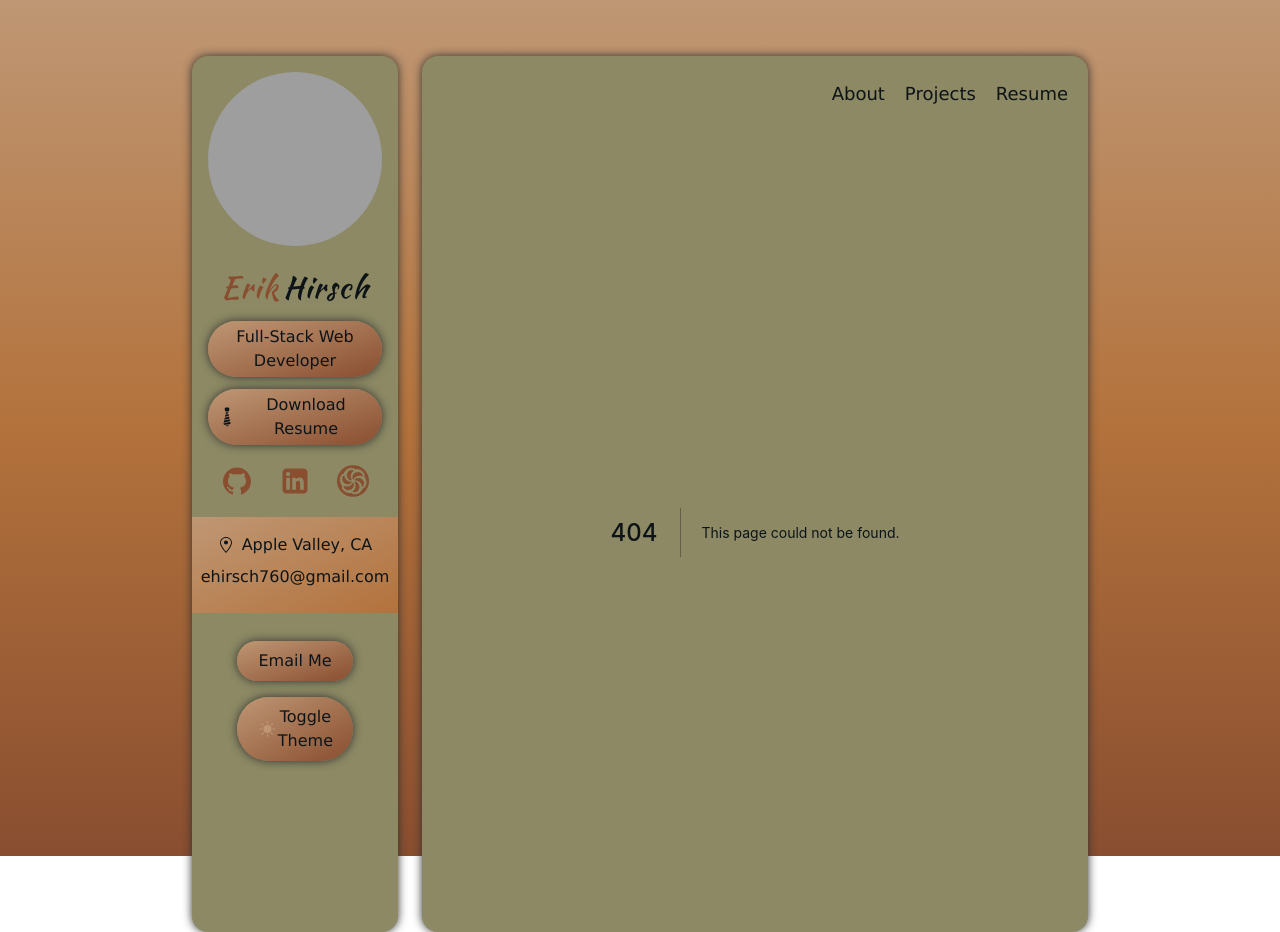
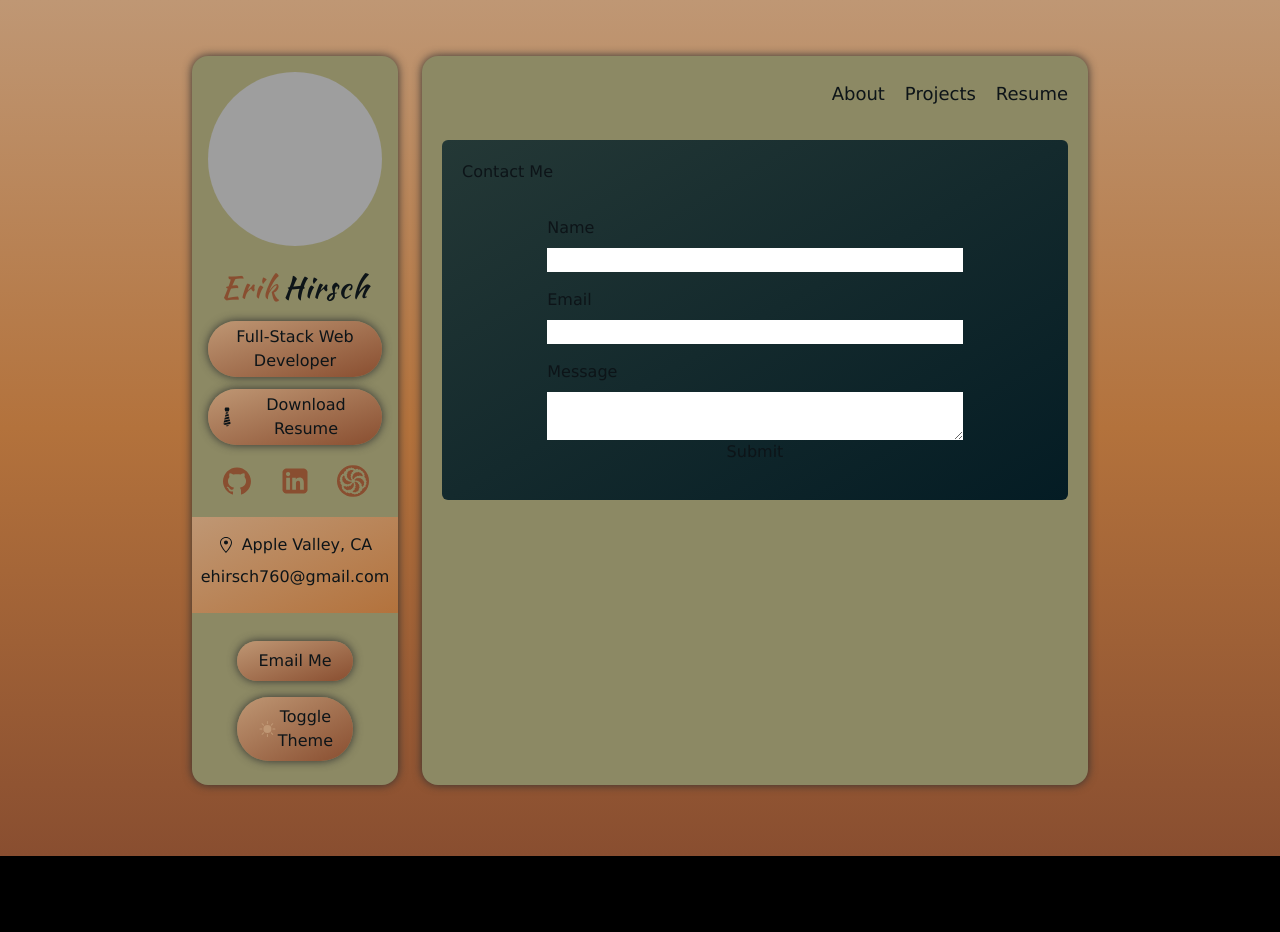
Before and after one commit to eh4git/animated-portfolio, a Next.js app: page /contact in a window 1280 px wide. Before the commit this address had no page. After the commit the page ends 856 px from the top, so only its background shows below. Built offline with nearby package versions, Linux system fonts and the light colour scheme; grey boxes are pictures that could not be loaded.

Commit message:
initial contact page layout, ProjectNavItems.js

```diff
--- /dev/null
+++ b/components/ProjectNavItem.tsx
@@ -0,0 +1,26 @@
+import { FunctionComponent } from "react";
+import { Category } from "../type";
+
+const ProjectNavItem: FunctionComponent<{
+  value: Category | "all";
+  handleFilteredCategories: Function;
+  active: string;
+}> = ({ value, handleFilteredCategories, active }) => {
+  // let className = "capitalize cursor-pointer select-none hover:text-green";
+  // if (active === value) className += " text-green";
+
+  return (
+    <li
+      className={
+        active === value
+          ? "capitalize cursor-pointer select-none hover:text-green text-green"
+          : "capitalize cursor-pointer select-none hover:text-green"
+      }
+      onClick={() => handleFilteredCategories(value)}
+    >
+      {value}
+    </li>
+  );
+};
+
+export default ProjectNavItem;
--- a/components/ProjectNavbar.tsx
+++ b/components/ProjectNavbar.tsx
@@ -1,27 +1,6 @@
 import { FunctionComponent } from "react";
 import { Category } from "../type";
-
-export const NavItem: FunctionComponent<{
-  value: Category | "all";
-  handleFilteredCategories: Function;
-  active: string;
-}> = ({ value, handleFilteredCategories, active }) => {
-  // let className = "capitalize cursor-pointer select-none hover:text-green";
-  // if (active === value) className += " text-green";
-
-  return (
-    <li
-      className={
-        active === value
-          ? "capitalize cursor-pointer select-none hover:text-green text-green"
-          : "capitalize cursor-pointer select-none hover:text-green"
-      }
-      onClick={() => handleFilteredCategories(value)}
-    >
-      {value}
-    </li>
-  );
-};
+import ProjectNavItem from "./ProjectNavItem";
 
 const ProjectNavbar: FunctionComponent<{
   handleFilteredCategories: Function;
@@ -29,12 +8,12 @@ const ProjectNavbar: FunctionComponent<{
 }> = props => {
   return (
     <div className="flex px-3 py-2 space-x-3 overflow-x-auto list-none">
-      <NavItem value="javaScript" {...props} />
-      <NavItem value="react" {...props} />
-      <NavItem value="node" {...props} />
-      <NavItem value="express" {...props} />
-      <NavItem value="mysql" {...props} />
-      <NavItem value="mongoDB" {...props} />
+      <ProjectNavItem value="javaScript" {...props} />
+      <ProjectNavItem value="react" {...props} />
+      <ProjectNavItem value="node" {...props} />
+      <ProjectNavItem value="express" {...props} />
+      <ProjectNavItem value="mysql" {...props} />
+      <ProjectNavItem value="mongoDB" {...props} />
     </div>
   );
 };
--- /dev/null
+++ b/pages/contact.tsx
@@ -0,0 +1,92 @@
+import { motion } from "framer-motion";
+import { useState } from "react";
+import { routeFadeIn } from "../animations";
+
+const Contact = () => {
+  const [formData, setFormData] = useState({
+    name: "",
+    email: "",
+    message: "",
+  });
+  const [error, setError] = useState("");
+  const handleChange = (
+    e: React.ChangeEvent<HTMLInputElement | HTMLTextAreaElement>
+  ) => {
+    const { name, value } = e.target;
+    if (name === "message") {
+      //   console.log(formData.message.length);
+      if (formData.message.length >= 500) {
+        setError("Password must be 500 characters or less.");
+        setFormData({ ...formData, [name]: value.slice(0, 500) });
+        return;
+      } else {
+        setError("");
+      }
+    }
+    setFormData({ ...formData, [name]: value });
+  };
+  return (
+    <motion.div
+      variants={routeFadeIn}
+      initial="initial"
+      animate="animate"
+      exit="exit"
+      className="px-5 py-2"
+      style={{ height: "75vh" }}
+    >
+      <motion.div className="p-5 rounded-md bg-gradient-to-br from-night-300 to-night-500">
+        <motion.div>
+          <h2>Contact Me</h2>
+        </motion.div>
+        <form
+          action=""
+          className="flex flex-col items-center justify-center p-4"
+        >
+          <motion.div className="flex flex-col justify-center w-3/4">
+            <label htmlFor="name" className="mt-4 mb-2">
+              Name
+            </label>
+            <input
+              type="text"
+              name="name"
+              id="name"
+              className="w-full"
+              value={formData.name}
+              onChange={handleChange}
+            />
+          </motion.div>
+          <motion.div className="flex flex-col justify-center w-3/4">
+            <label htmlFor="email" className="mt-4 mb-2">
+              Email
+            </label>
+            <input
+              type="email"
+              name="email"
+              id="email"
+              className="w-full"
+              value={formData.email}
+              onChange={handleChange}
+            />
+          </motion.div>
+          <motion.div className="flex flex-col justify-center w-3/4">
+            <label htmlFor="message" className="mt-4 mb-2">
+              Message
+            </label>
+            <p>{error}</p>
+            <textarea
+              name="message"
+              id="message"
+              className="w-full"
+              maxLength={501}
+              value={formData.message}
+              onChange={handleChange}
+            />
+          </motion.div>
+          <button>Submit</button>
+        </form>
+      </motion.div>
+    </motion.div>
+  );
+};
+
+export default Contact;
```
